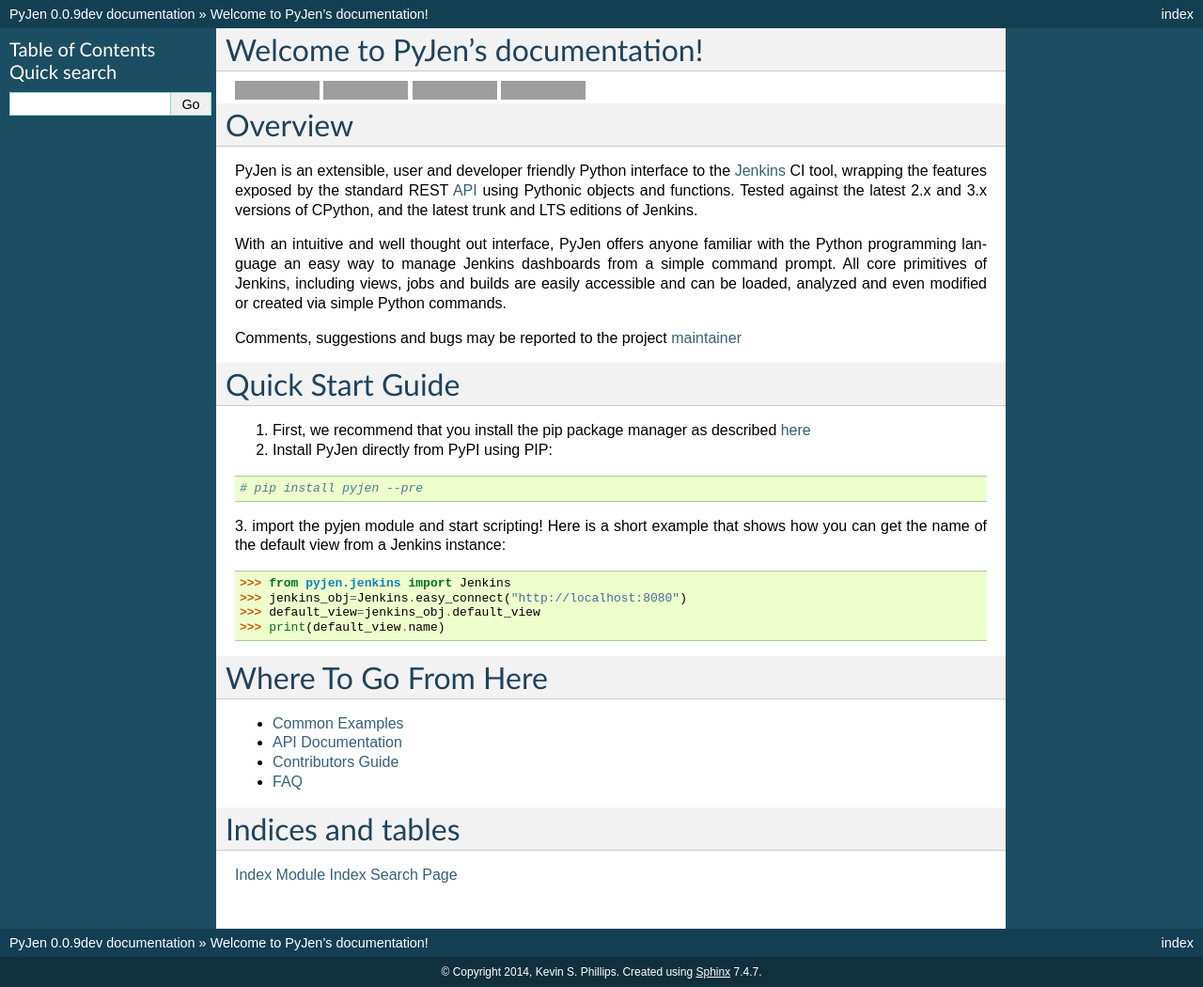
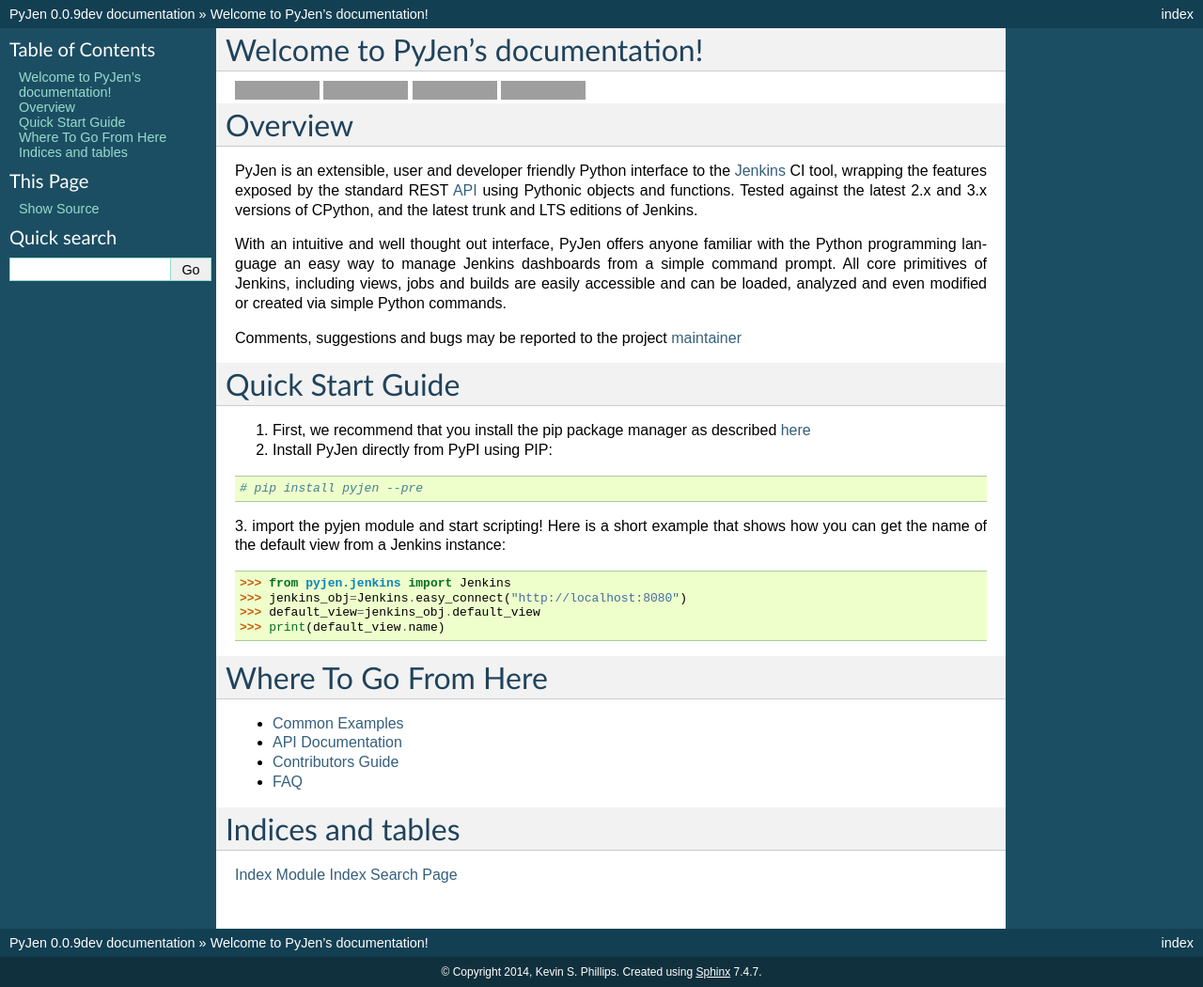
Before and after one commit to TheFriendlyCoder/pyjen, a Sphinx documentation site: the page built from docs/source/index.rst, in a window 1280 px wide. Shown: the whole page at 94% size. Built offline with Sphinx 7.4.7, drawn with Linux system fonts in a browser that asks for light colours; formulas are drawn with MathJax 3; grey boxes are pictures that could not be loaded.

Commit message:
Revert "Test commit to try and get sidebars working in docs."
This reverts commit 22591d6f808e10192cca78744f50de09e3496e1d.

```diff
--- a/docs/source/conf.py
+++ b/docs/source/conf.py
@@ -35,7 +35,6 @@
     'sphinx.ext.todo',
     'sphinx.ext.pngmath',
     'sphinx.ext.viewcode',
-    'sphinxcontrib.fulltoc'
 ]
 
 # Add any paths that contain templates here, relative to this directory.
@@ -151,7 +150,7 @@
 #html_use_smartypants = True
 
 # Custom sidebar templates, maps document names to template names.
-html_sidebars = {'**': ['globaltoc.html', 'relations.html', 'searchbox.html'], }
+#html_sidebars = {}
 
 # Additional templates that should be rendered to pages, maps page names to
 # template names.
```
